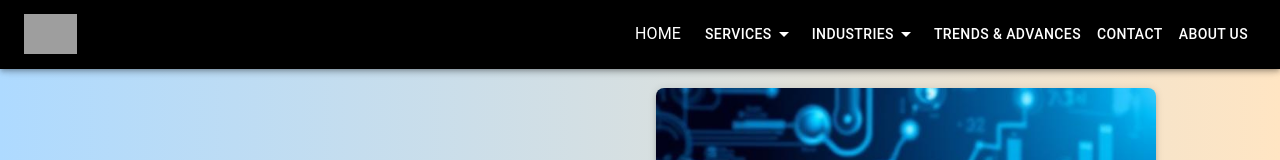
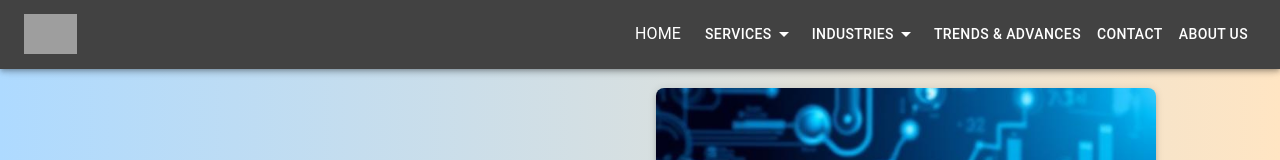
Before and after one commit to sairam220/EmaxWeb, a React (Create React App) app: page / in a window 1280 px wide. Shown: the top 160 px of the page. Built offline with nearby package versions, Linux system fonts and the light colour scheme; grey boxes are pictures that could not be loaded.

Commit message:
Emax Webiste Updates

```diff
--- a/src/Components/Header/Header.js
+++ b/src/Components/Header/Header.js
@@ -46,7 +46,7 @@ function ResponsiveAppBar() {
 
 
   return (
-    <AppBar position="fixed" sx={{ backgroundColor: 'black'}}>
+    <AppBar position="fixed" sx={{ backgroundColor: '#424242'}}>
       <Container maxWidth={false} sx={{ padding: 0, margin: 0, width: '100%' }}>
         <Toolbar disableGutters>
 
```
